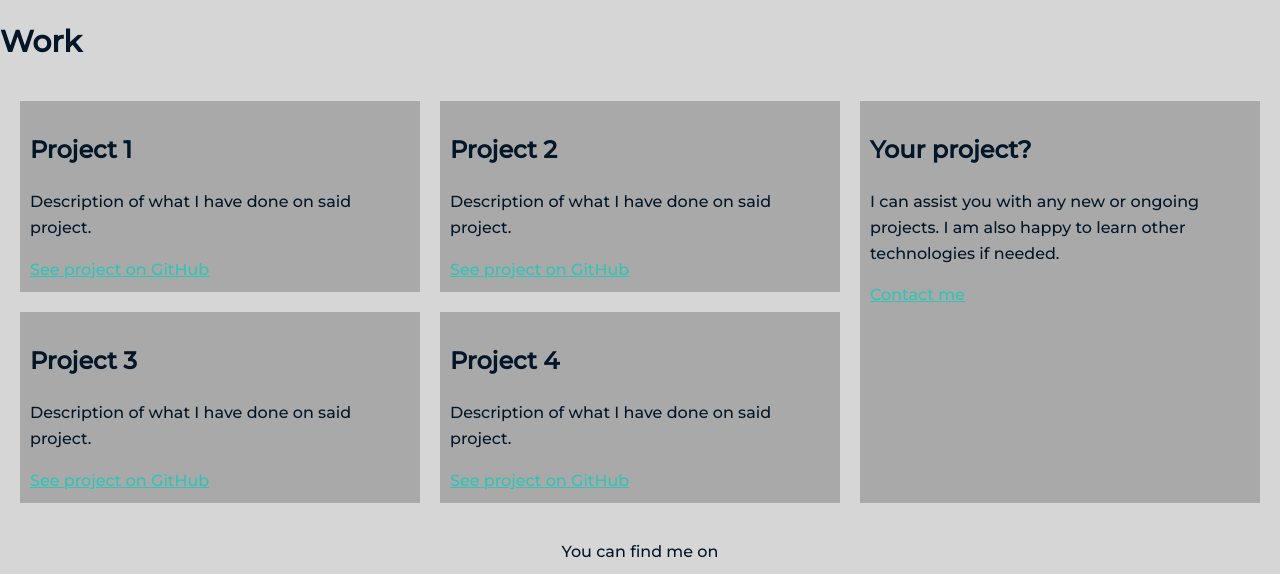
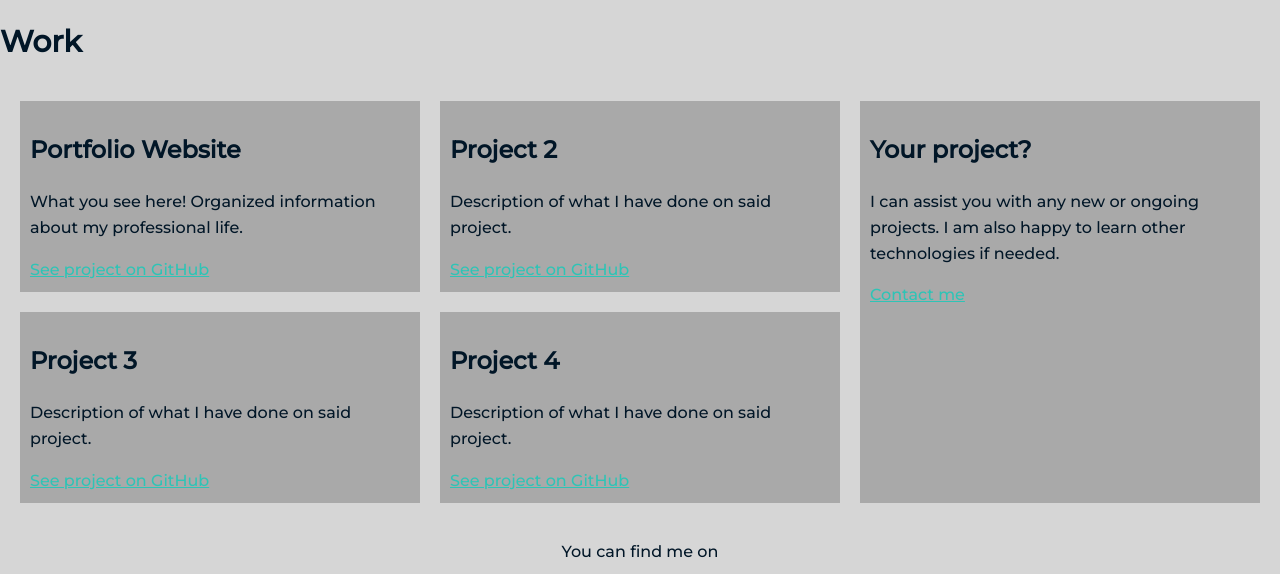
Before and after one commit to oliviatruscott/portfolio-website, a plain HTML site: page work.html in a window 1280 px wide. Shown: the part 112-686 px from the top of the page. Drawn offline with nearby package versions, Linux system fonts and the light colour scheme.

Commit message:
filled out project 1

```diff
--- a/work.html
+++ b/work.html
@@ -31,9 +31,10 @@
         <h1>Work</h1>
         <div class="grid">
           <div class="grid__item">
-            <h2>Project 1</h2>
-            <p>Description of what I have done on said project.</p>
-            <a href="#"> See project on GitHub</a>
+            <h2>Portfolio Website</h2>
+            <p>What you see here! Organized information about my professional life.</p>
+            <a href="https://github.com/oliviatruscott/portfolio-website" target="_blank"> See project on GitHub</a>
+
           </div>
           <div class="grid__item">
             <h2>Project 2</h2>
```
